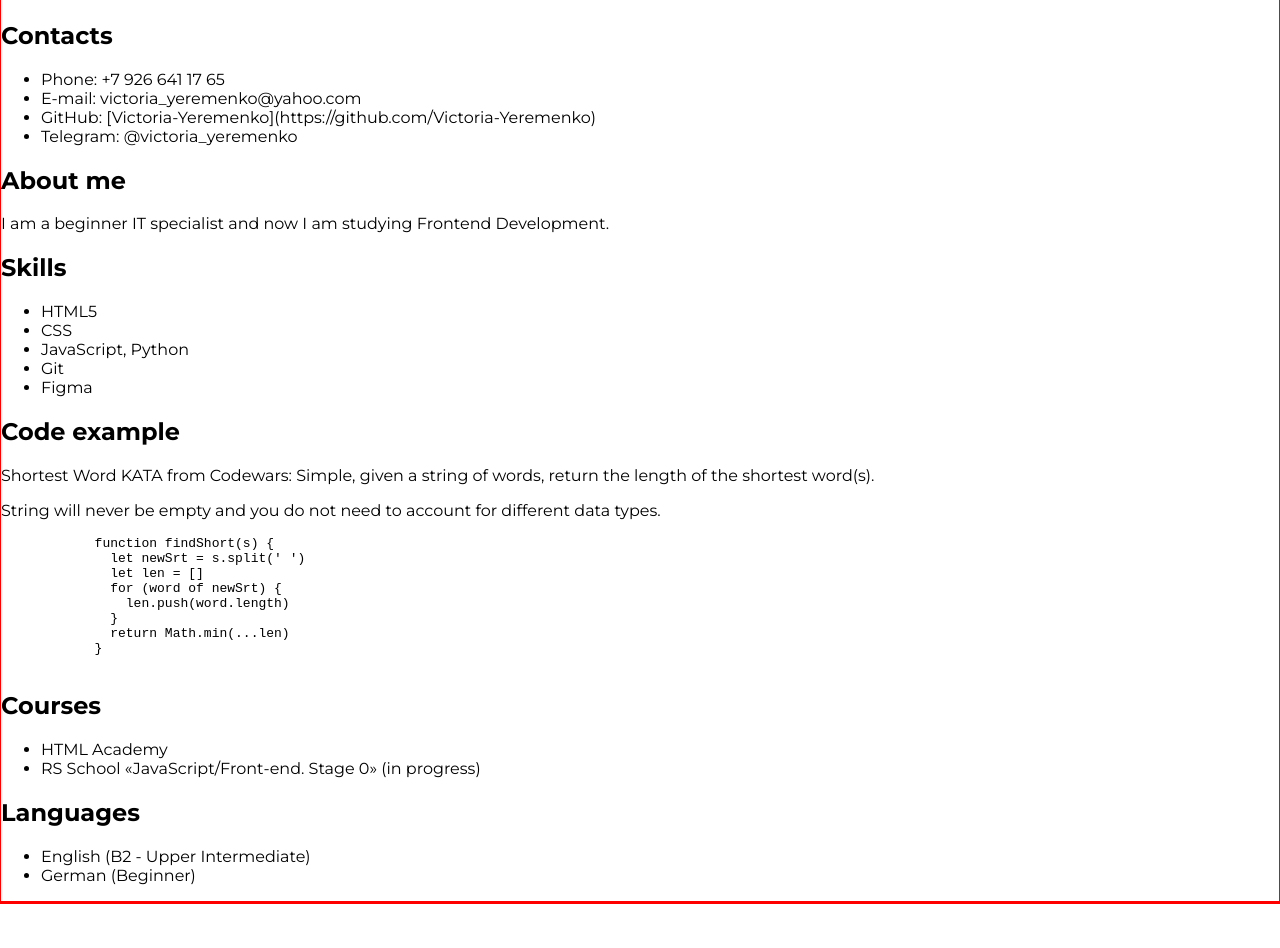
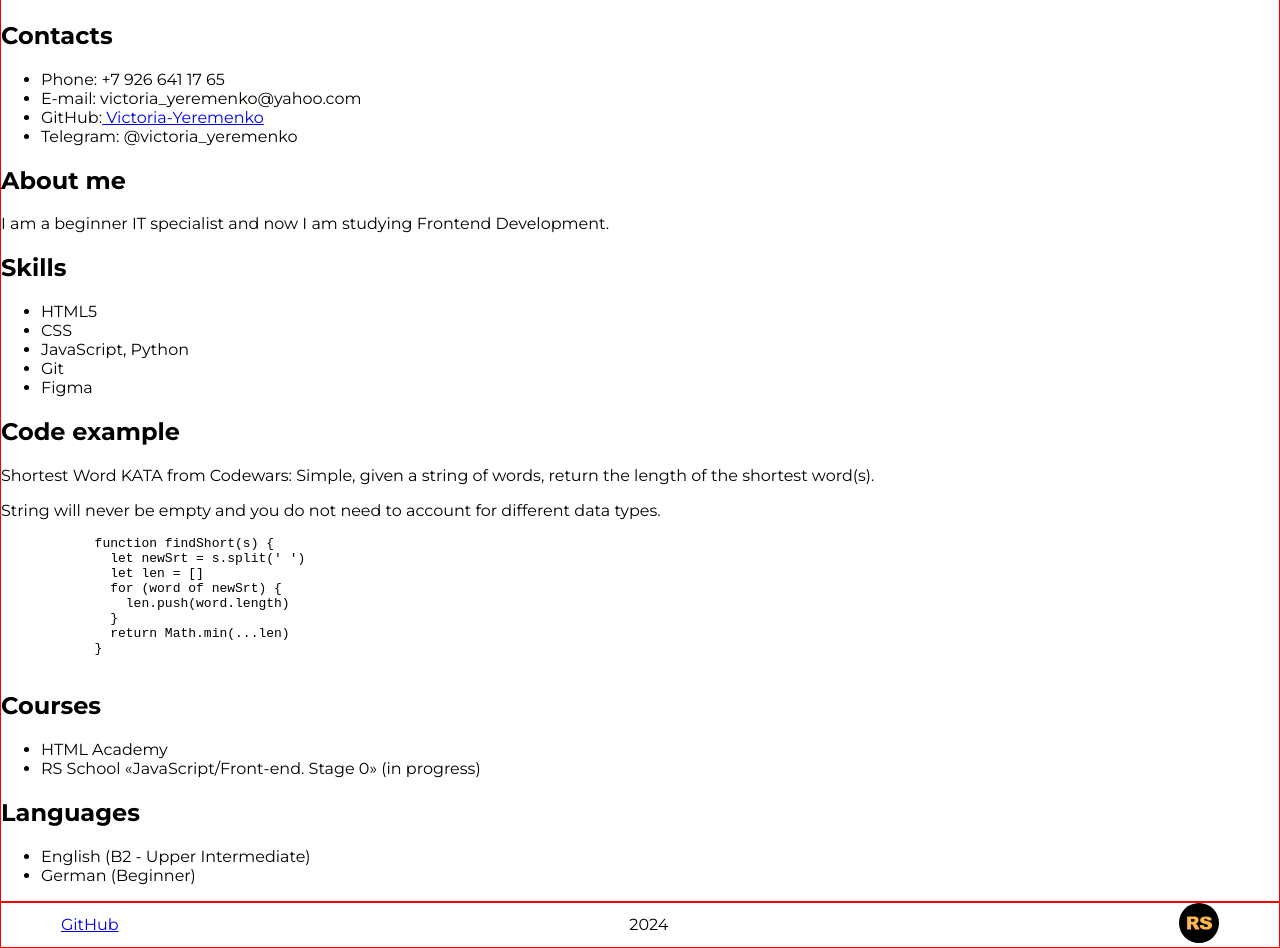
Before and after one commit to Victoria-Yeremenko/rsschool-cv, a plain HTML site: page index.html in a window 1280 px wide. Shown: the part 676-1624 px from the top of the page. Before the commit the page ends 1580 px from the top, so only its background shows below. Drawn offline with Linux system fonts and the light colour scheme.

Commit message:
feat: add footer

```diff
--- a/index.html
+++ b/index.html
@@ -41,7 +41,8 @@
         <ul class="contacts-list">
           <li class="contacts-item">Phone: +7 926 641 17 65</li>
           <li class="contacts-item">E-mail: victoria_yeremenko@yahoo.com</li>
-          <li class="contacts-item">GitHub: [Victoria-Yeremenko](https://github.com/Victoria-Yeremenko)</li>
+          <li class="contacts-item">GitHub:<a href="https://github.com/Victoria-Yeremenko" class="contacts-link">
+              Victoria-Yeremenko</a></li>
           <li class="contacts-item">Telegram: @victoria_yeremenko</li>
         </ul>
       </section>
@@ -96,7 +97,13 @@
   </main>
 
   <footer class="footer">
-    <div class="container"></div>
+    <div class="container footer-container">
+      <a class='footer-link' href="https://github.com/Victoria-Yeremenko">GitHub</a>
+      <span class='year'>2024</span>
+      <a href="https://rs.school/courses/javascript-ru" class="logo-link">
+        <img src="logo.svg" width='40' height='40' alt="RS School logo">
+      </a>
+    </div>
   </footer>
 
 </body>
--- a/style.css
+++ b/style.css
@@ -32,7 +32,7 @@
 
 .nav-list {
   display: flex;
-  justify-content: flex-end;
+  justify-content: space-between;
   align-items: center;
 
   list-style: none;
@@ -56,16 +56,15 @@
   border: 1px solid red;
 }
 
-/* .main-container {
-  display: flex;
-  flex-wrap: wrap;
-}
-
-.section {
-  width: 50%;
-} */
 
 /* FOOTER */
 .footer {
   border: 1px solid red;
 }
+
+.footer-container {
+  padding: 0 60px;
+  display: flex;
+  justify-content: space-between;
+  align-items: center;
+}
```
Also changed, not shown: logo.svg (added).
